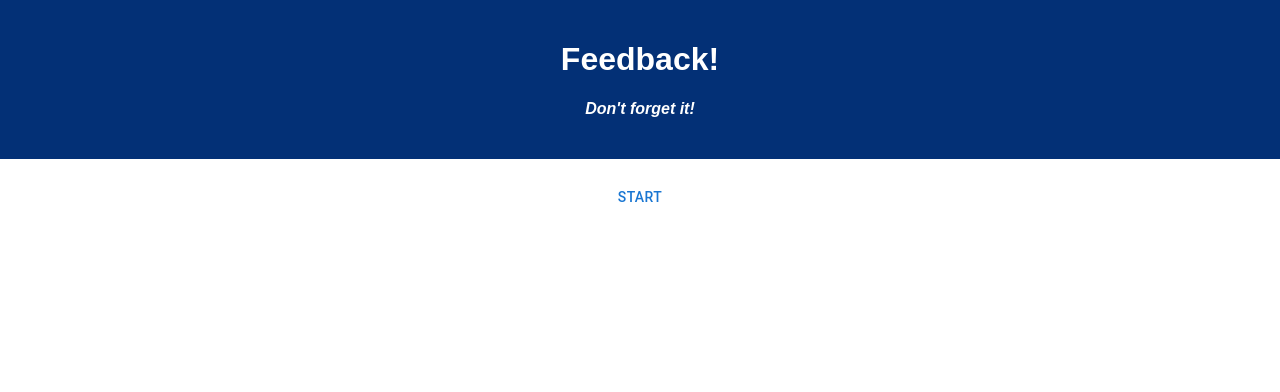
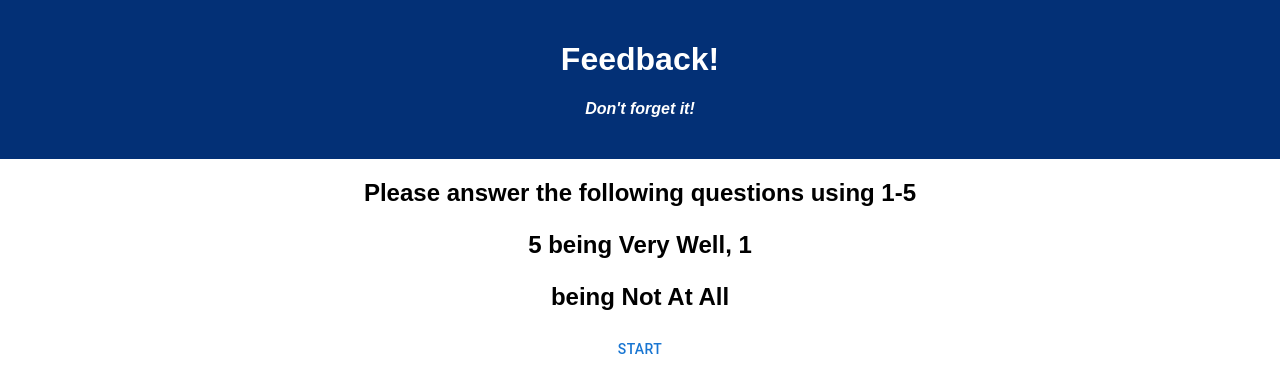
Before and after one commit to SeanKimbrough23/Redux-Feedback-Loop, a React (Create React App) app: page /comments in a window 1280 px wide. Shown: the top 392 px of the page. Built offline with nearby package versions, Linux system fonts and the light colour scheme.

Commit message:
added Prompt on Welcome Page

```diff
--- a/src/components/WelcomeForm/WelcomeForm.jsx
+++ b/src/components/WelcomeForm/WelcomeForm.jsx
@@ -7,7 +7,18 @@ function Welcome() {
   const handleStart = () => {
     history.push("/feeling");
   };
-  return <Button onClick={handleStart}>Start</Button>;
+  return (
+    <>
+      <section className="question__section">
+        <h1 className="question-header">
+          Please answer the following questions using 1-5
+          <p>5 being Very Well, 1</p>
+          being Not At All
+        </h1>
+        <Button onClick={handleStart}>Start</Button>
+      </section>
+    </>
+  );
 }
 
 export default Welcome;
```
